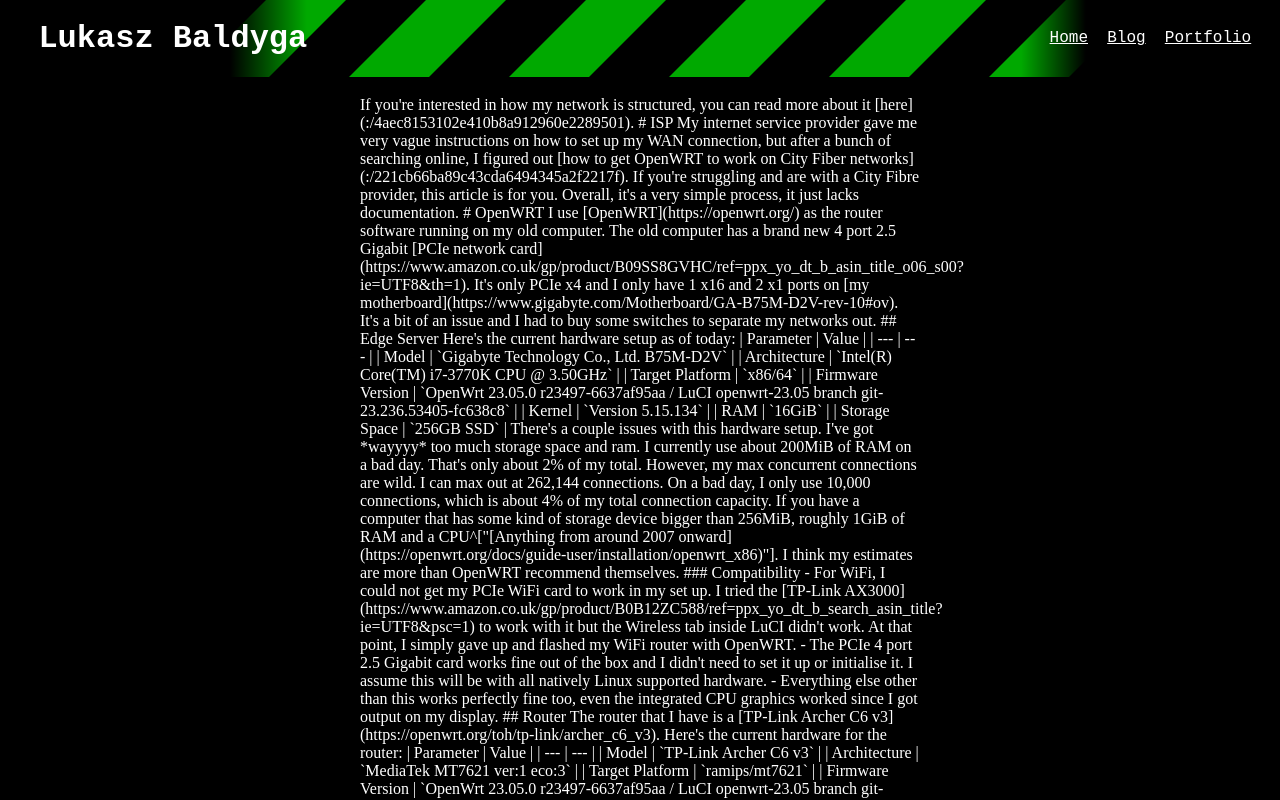
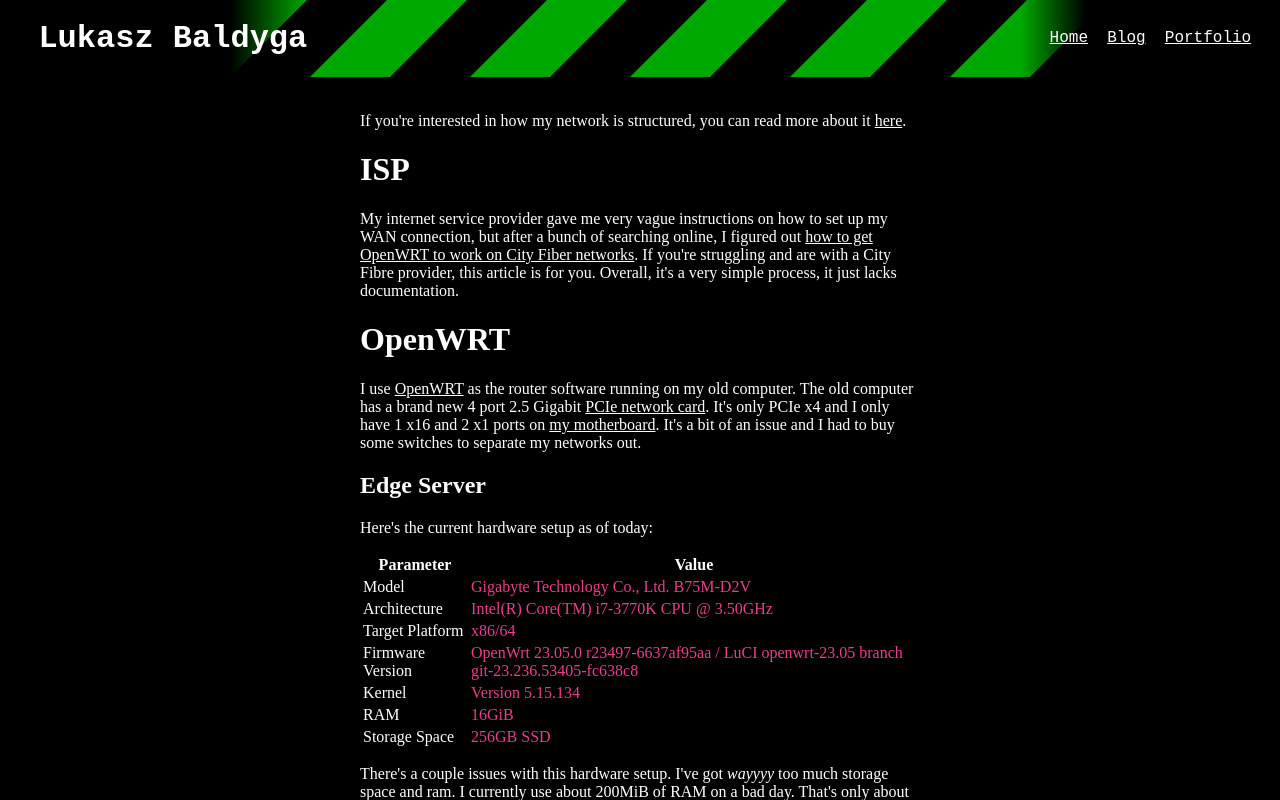
Before and after one commit to Rijndael1998/Website-Neo, a Next.js app: page /blog/infrastructure in a window 1280 px wide. Shown: the top 800 px of the page. Built offline with nearby package versions, Linux system fonts and the light colour scheme; a web font is replaced by a local one.

Commit message:
md is now working

```diff
--- a/package.json
+++ b/package.json
@@ -24,6 +24,7 @@
     "react-dom": "18.3.1",
     "react-draggable": "^4.4.6",
     "react-markdown": "^9.0.1",
+    "remark-gfm": "^4.0.0",
     "scss": "^0.2.4",
     "sharp": "^0.33.4",
     "typescript": "5.5.3"
--- a/src/app/blog/infrastructure/page.tsx
+++ b/src/app/blog/infrastructure/page.tsx
@@ -2,13 +2,17 @@
 
 import Lazy from "@/components/lazy/_lazy";
 import { getFile } from "@/components/serverUtils";
+import Markdown from "react-markdown";
+import remarkGfm from 'remark-gfm';
 
 export default async function Infastructure() {
+    const pageContent = await getFile("/src/content/blog/infra.md");
+
     return <Lazy>
         <p>
-            {
-                await getFile("/src/content/blog/infra.md")
-            }
+            <Markdown remarkPlugins={[remarkGfm]}>
+                {pageContent}
+            </Markdown>
         </p>
     </Lazy>
 }
```
Also changed, not shown: 1 other file (tests, documents, lock files or other folders).
